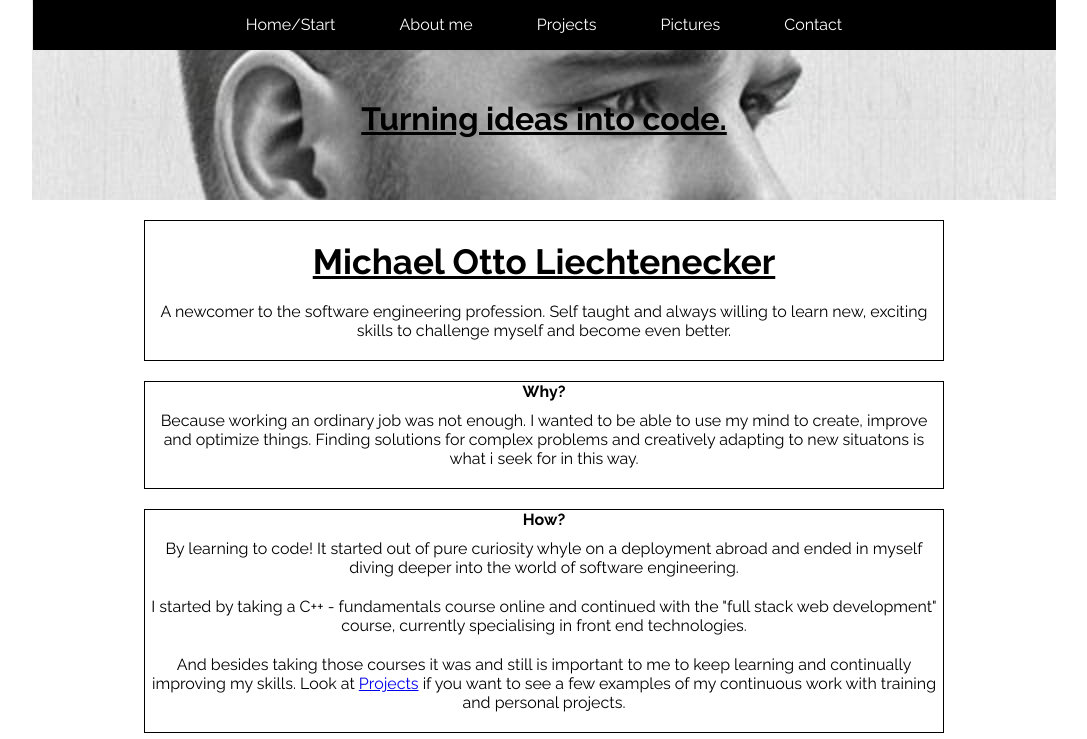
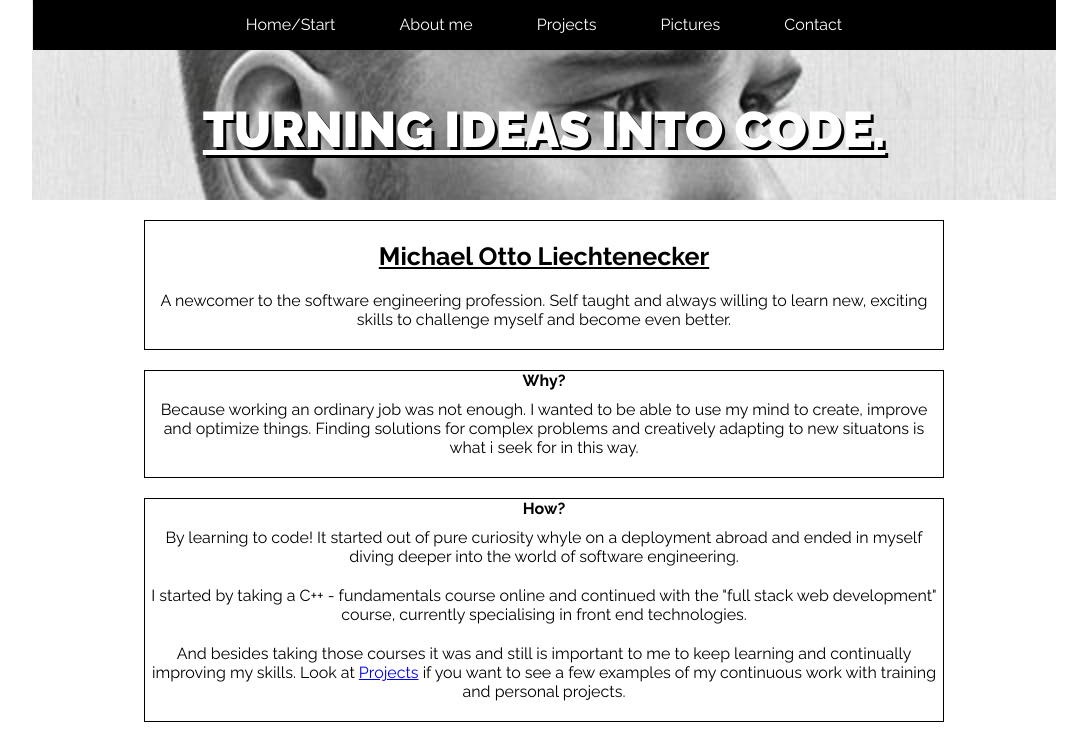
Before and after one commit to michael-liechtenecker/michael-liechtenecker.github.io, a plain HTML site: page index.html in a window 1280 px wide. Shown: the top 739 px of the page, without its empty margins (96-1183 px from the left). Drawn offline with Linux system fonts and the light colour scheme.

Commit message:
Update index.css

```diff
--- a/index.css
+++ b/index.css
@@ -9,17 +9,20 @@ header{
     background-image: url("Michael.jpeg");
     background-repeat: no-repeat;
     background-position: center -120px;
-    color: black;
     font-family: Raleway;
 }
 
 
 
 header h1{
+    text-transform: uppercase;
+    font-size: 50px;
+    color: rgb(255, 255, 255);
+    font-weight: 900;
     text-decoration: underline;
-    text-decoration-color: black;
     width: auto;
     margin: 50px auto;
+    text-shadow: 3px 3px black;
 }
 
 #nav{
@@ -35,7 +38,6 @@ header h1{
     display: inline-block;
     padding: 15.4px 30px 15.4px 30px;
     margin: 0px auto;
-
 }
 
 .button a{
@@ -51,10 +53,9 @@ header h1{
     background-color: grey;
 }
 
-main{
-    width: 800px;
-    margin: 0 auto;
-}
+
+
+
 
 main{
     font-family: Raleway;
@@ -65,12 +66,11 @@ main{
 }
 
 main h3{
-    text-decoration: double;
     text-decoration: underline;
     margin: 0 auto;
     padding: 20px 0 10px 0;
     text-align: center;
-    font-size: 35px;
+    font-size: 25px;
 }
 
 main h4{
@@ -86,19 +86,6 @@ main div{
     border: 1px solid black;
     margin-top: 20px;
     margin-bottom: 10px;
-}
-
-
-
-footer{
-    text-align: center;
-    background-color: grey;
-    color: black;
-    height: 100px;
-}
-
-footer p{
-    padding-top: 41.8px;
 }
 
 .social_media{
@@ -120,3 +107,18 @@ footer p{
     color: white;
     border: 2px solid rgb(92, 92, 92);
 }
+
+
+
+
+
+footer{
+    text-align: center;
+    background-color: grey;
+    color: black;
+    height: 100px;
+}
+
+footer p{
+    padding-top: 41.8px;
+}
```
